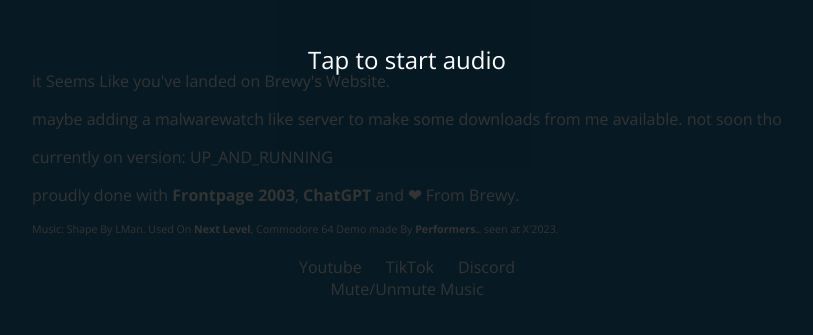
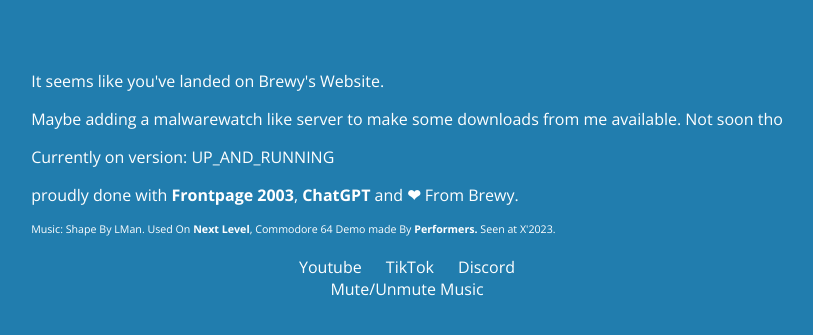
Before and after one commit to BrewyTheActualOne/testsforwebsite, a plain HTML site: page index.html in a window 1280 px wide. Shown: the part 341-676 px from the top of the page, without its empty margins (233-1046 px from the left). Drawn offline with nearby package versions, Linux system fonts and the light colour scheme.

Commit message:
Update index.html

```diff
--- a/index.html
+++ b/index.html
@@ -8,8 +8,7 @@
     <title>Brewy's website</title>
     <link rel="preconnect" href="https://fonts.googleapis.com">
     <link rel="preconnect" href="https://fonts.gstatic.com" crossorigin>
-    <link href="https://fonts.googleapis.com/css2?family=Open+Sans:ital,wght@0,300..800;1,300..800&display=swap"
-        rel="stylesheet">
+    <link href="https://fonts.googleapis.com/css2?family=Open+Sans:ital,wght@0,300..800;1,300..800&display=swap" rel="stylesheet">
     <style>
         /* Hide the checkbox */
         #mute-checkbox {
@@ -60,23 +59,6 @@
             text-decoration: none;
             margin: 0 10px;
         }
-
-        #play-overlay {
-            position: fixed;
-            top: 0;
-            left: 0;
-            width: 100%;
-            height: 100%;
-            background-color: rgba(0, 0, 0, 0.8);
-            color: #FFFFFF;
-            display: flex;
-            justify-content: center;
-            align-items: center;
-            z-index: 10000;
-            text-align: center;
-            font-size: 24px;
-            cursor: pointer;
-        }
     </style>
 </head>
 
@@ -84,13 +66,13 @@
     <div id="transition-overlay"></div>
     <div id="content">
         <p style="font-size: 56pt">:O</p>
-        <p>it Seems Like you've landed on Brewy's Website.</p>
-        <p>maybe adding a malwarewatch like server to make some downloads from me available. not soon tho</p>
-        <p>currently on version: UP_AND_RUNNING</p>
+        <p>It seems like you've landed on Brewy's Website.</p>
+        <p>Maybe adding a malwarewatch like server to make some downloads from me available. Not soon tho</p>
+        <p>Currently on version: UP_AND_RUNNING</p>
         <p>proudly done with <b>Frontpage 2003</b>, <b>ChatGPT</b> and <b>&#10084;</b> From Brewy.</p>
 
         <p style="font-size: 8pt">Music: Shape By LMan. Used On <b>Next Level</b>, Commodore 64 Demo made By
-            <b>Performers.</b>. seen at X'2023.</p>
+            <b>Performers.</b> Seen at X'2023.</p>
         <div id="links">
             <a href="https://www.youtube.com/@BrewyStuff">Youtube</a>
             <a href="https://www.tiktok.com/@sweet_k6anbegoniahype">TikTok</a>
@@ -98,11 +80,7 @@
         </div>
     </div>
 
-    <div id="play-overlay" onclick="startAudio()">
-        Tap to start audio
-    </div>
-
-    <audio id="audio" loop>
+    <audio id="audio" autoplay loop>
         <source src="next.mp3" type="audio/mpeg">
         Your browser does not support the audio element.
     </audio>
@@ -114,7 +92,6 @@
     <script>
         const audio = document.getElementById('audio');
         const muteCheckbox = document.getElementById('mute-checkbox');
-        const playOverlay = document.getElementById('play-overlay');
 
         // Function to toggle mute/unmute
         function toggleMute() {
@@ -123,12 +100,6 @@
 
         // Event listener for checkbox change
         muteCheckbox.addEventListener('change', toggleMute);
-
-        // Function to start audio
-        function startAudio() {
-            audio.play();
-            playOverlay.style.display = 'none';
-        }
 
         window.addEventListener("load", function () {
             var overlay = document.getElementById('transition-overlay');
@@ -140,10 +111,9 @@
                 content.classList.add('loaded');
             }, 600);
 
-            // Attempt to autoplay audio on desktop
-            audio.play().catch(function() {
-                // Show the play overlay if autoplay fails
-                playOverlay.style.display = 'flex';
+            // Attempt to play the audio after the page has loaded
+            audio.play().catch(function () {
+                console.log('Autoplay prevented. User interaction needed.');
             });
         });
     </script>
```
